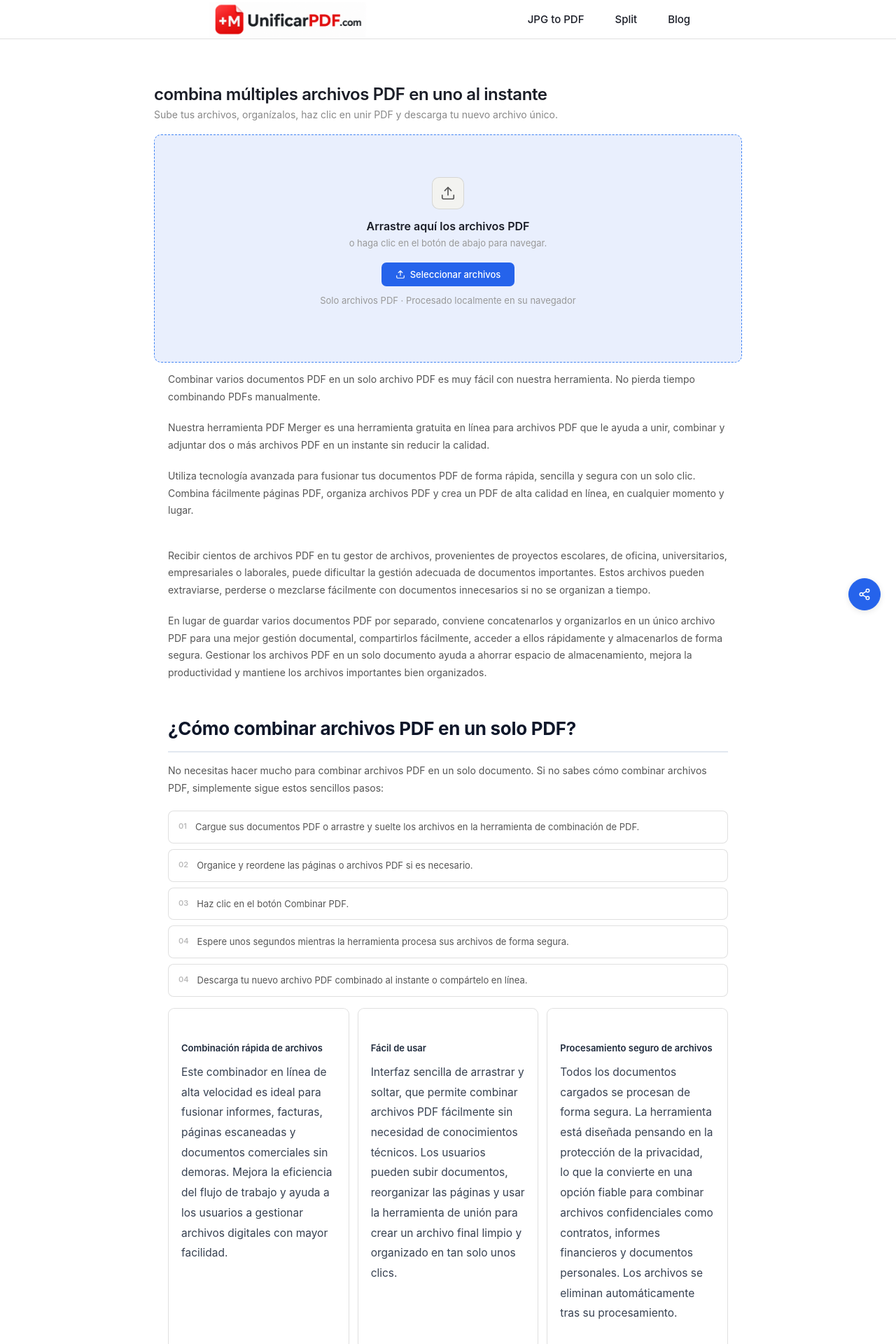
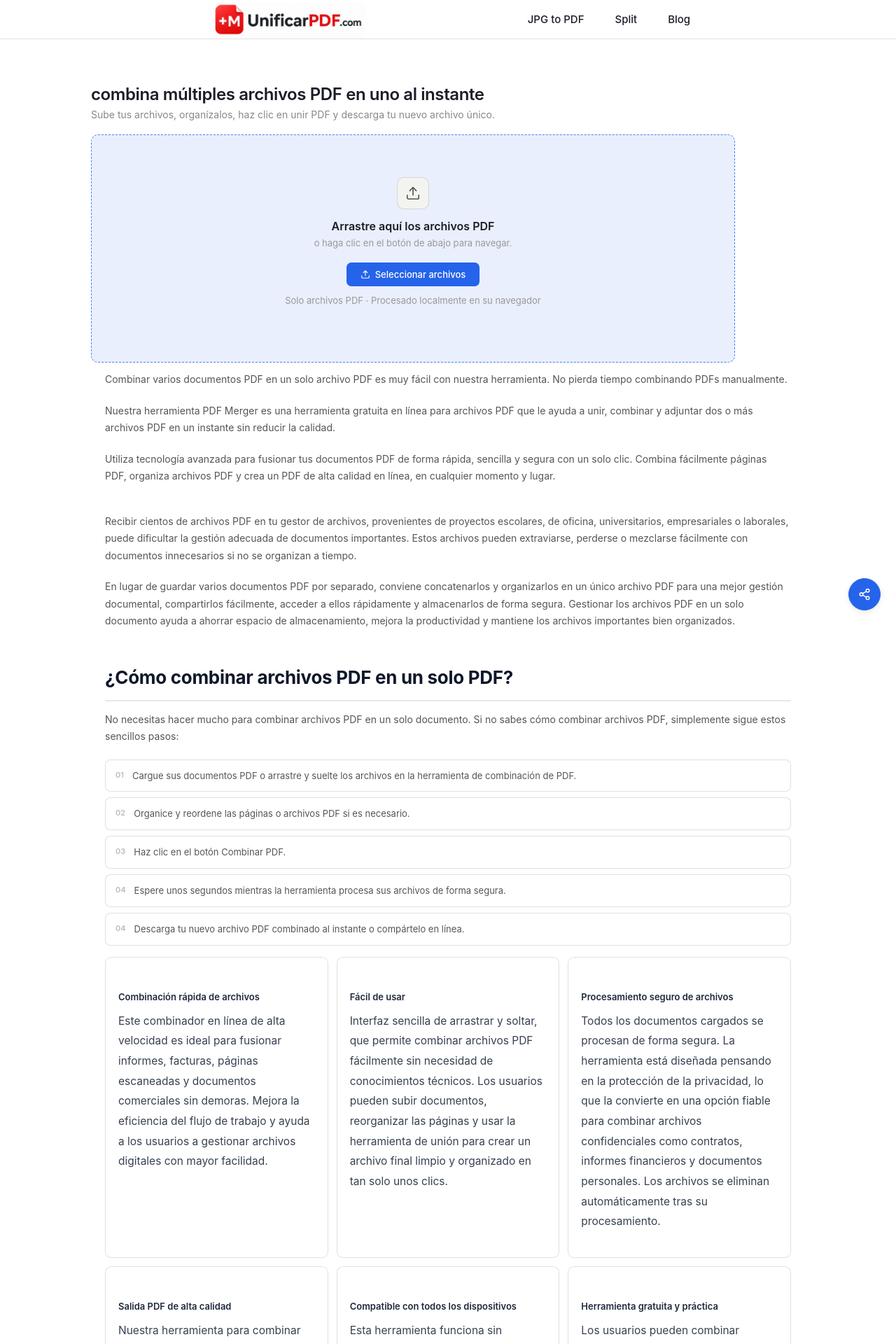
Before and after one commit to rforrupesh/pdf, a Jekyll site: the page built from index.html, in a window 1280 px wide. Shown: the top 1920 px of the page at 70% size. Built offline with Jekyll 4.4.1, drawn with Linux system fonts in a browser that asks for light colours; some of the changed text lies outside the part shown.

Commit message:
Update index.html

```diff
--- a/index.html
+++ b/index.html
@@ -12,7 +12,7 @@
 
   /* ── MAIN ── */
   main {
-  max-width: 920px;
+  max-width: 1100px;
   margin: 0 auto;
   padding: 32px 20px 20px;
   }
@@ -562,14 +562,14 @@
 
 
         <h2 class="section-title">¿Cómo descargar archivos PDF unidos?
-
-
-
         </h2>
-
-En la parte inferior del panel de vista previa encontrará un botón de descarga. Simplemente haga clic en él para guardar el archivo PDF combinado. Todas las páginas se fusionarán en un único PDF del mismo tamaño.
+<p class="section-body">
+  En la parte inferior del panel de vista previa encontrará un botón de descarga. Simplemente haga clic en él para guardar el archivo PDF combinado. Todas las páginas se fusionarán en un único PDF del mismo tamaño.
         </p>
 
+       <h2 class="section-title">Is this PDF merger truly free with no watermark?
+        </h2>
+<p class="section-body">Yes! Our PDF merger is 100% free and will never add a watermark to your documents. You can combine your files quickly and cleanly without any hidden catches or registration requirements </p>
         <h2 class="section-title">Problemas comunes de combinación Problemas y soluciones
 
         </h2>
```
